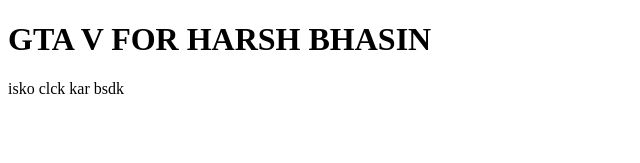
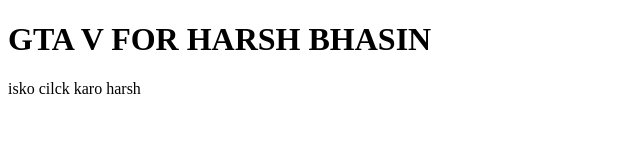
Before and after one commit to jayispro/jayispro.githun.io, a plain HTML site: page index.html in a window 1280 px wide. Shown: the top 163 px of the page, 0-640 px from the left. Drawn offline with Linux system fonts and the light colour scheme; grey boxes are pictures that could not be loaded.

Commit message:
Update index.html

```diff
--- a/index.html
+++ b/index.html
@@ -4,7 +4,7 @@
 <html>
 <body>
    <h1>GTA V FOR HARSH BHASIN</h1>
-<p>isko clck kar bsdk</p> <form action="http://oceanofgames.com/download_ofg.php" rel="nofollow"
+<p>isko cilck karo harsh </p> <form action="http://oceanofgames.com/download_ofg.php" rel="nofollow"
                                                     method="post" target="_blank"><input name="filename" type="hidden"
                                                         value="Grand_Theft_Auto_V_Repack.zip" /><br /> <input
                                                         name="filesize" type="hidden" value="38GB" /><br /> <input
```
